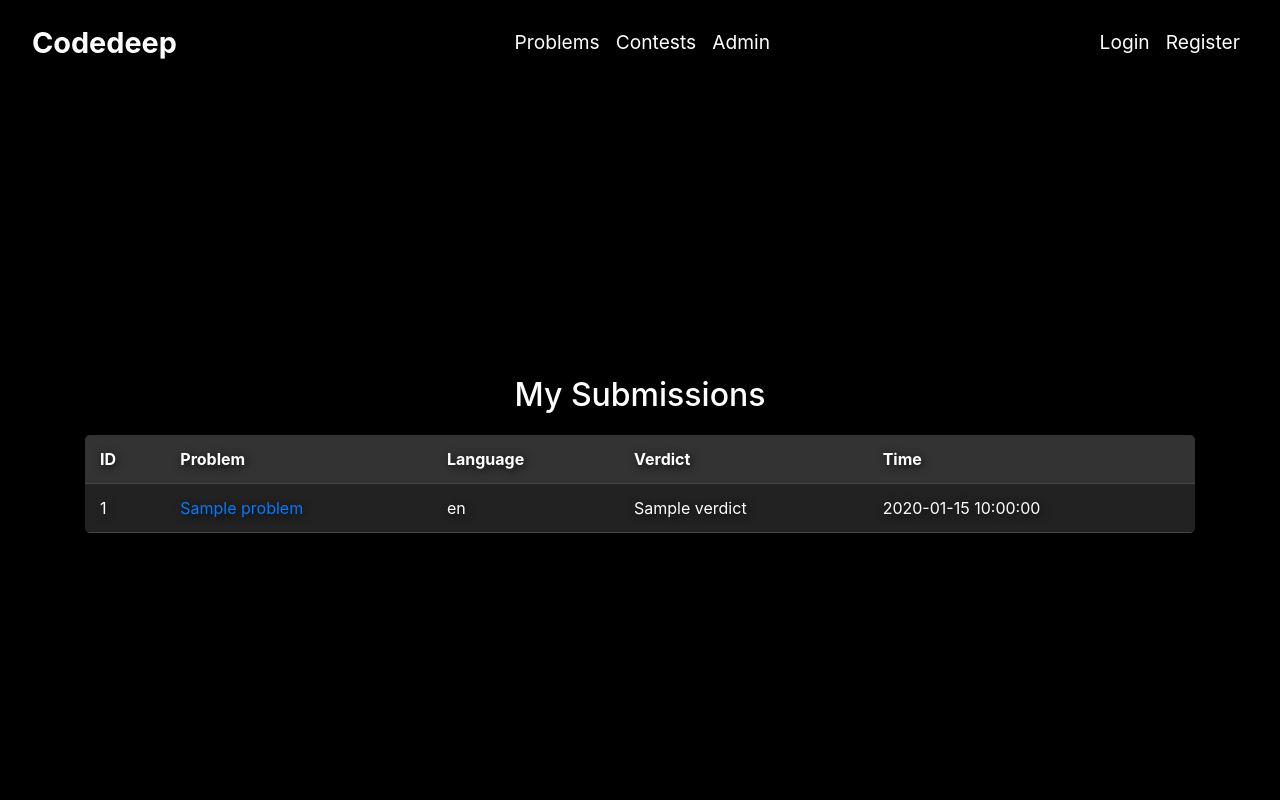
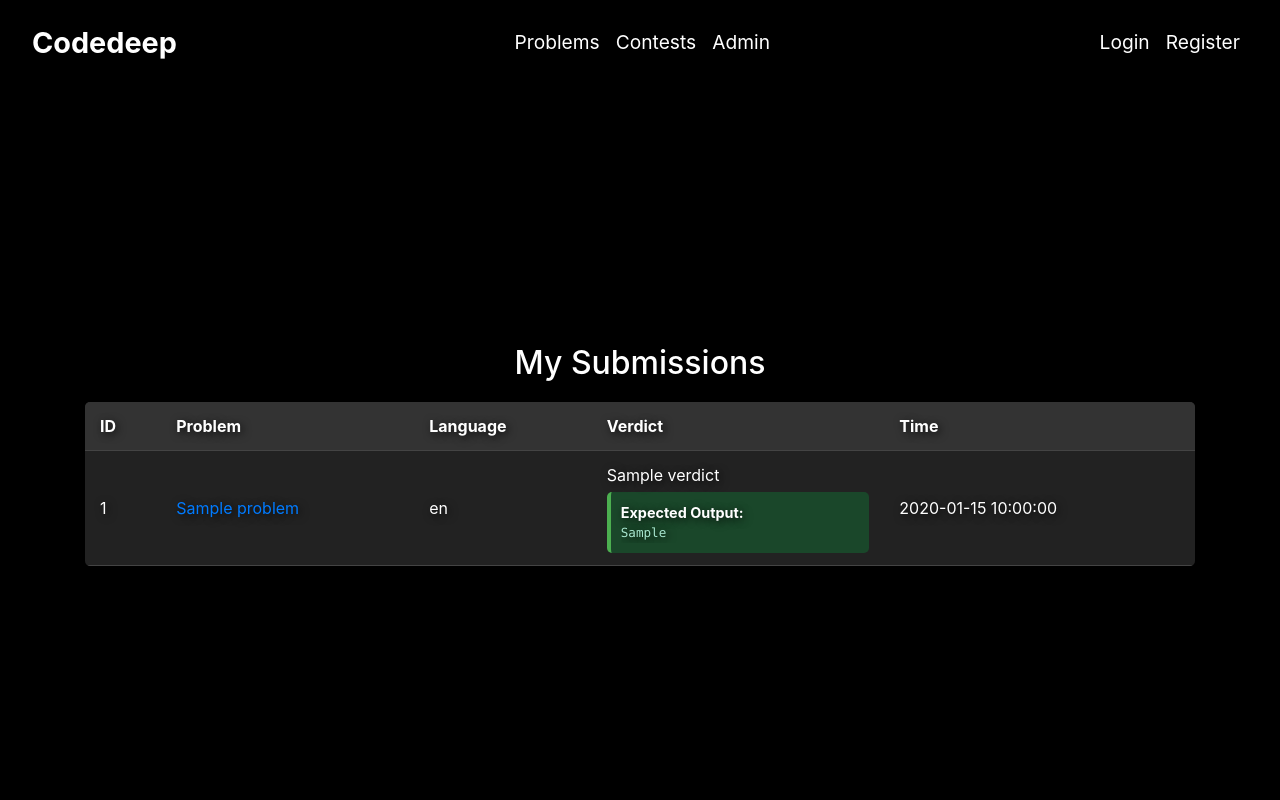
Before and after one commit to manideep0812/algo_project, a Django app: template codedeep/compiler/templates/submissions.html in a window 1280 px wide. Run offline with Django 4.2, Linux system fonts and the light colour scheme; the template is opened without the code that fills it: most values are stand-ins (such as "Sample title", 1, 10 or a date in 2020).

Commit message:
added expected output field

```diff
--- a/codedeep/compiler/templates/submissions.html
+++ b/codedeep/compiler/templates/submissions.html
@@ -94,6 +94,21 @@
         visibility: visible;
         opacity: 1;
     }
+
+    .expected-output {
+        background-color: #1a472a; /* Dark green background */
+        border-left: 4px solid #4CAF50; /* Green left border */
+        padding: 10px;
+        border-radius: 5px;
+        margin-top: 5px;
+        font-size: 0.9em;
+    }
+
+    .expected-output pre {
+        margin: 0;
+        white-space: pre-wrap;
+        color: #a8e6cf; /* Light green text */
+    }
 </style>
 
 <div class="container mt-4">
@@ -161,6 +176,12 @@
                                     {% endif %}
                                 </span>
                             </div>
+                            {% if submission.expectedOutput %}
+                            <div class="expected-output">
+                                <strong>Expected Output:</strong>
+                                <pre>{{ submission.expectedOutput }}</pre>
+                            </div>
+                            {% endif %}
                         </td>
                         <td>{{ submission.timestamp|date:"Y-m-d H:i:s" }}</td>
                     </tr>
```
Also changed, not shown: codedeep/problems/templates/problem_result.html (+22 -1 lines), codedeep/db.sqlite3.
